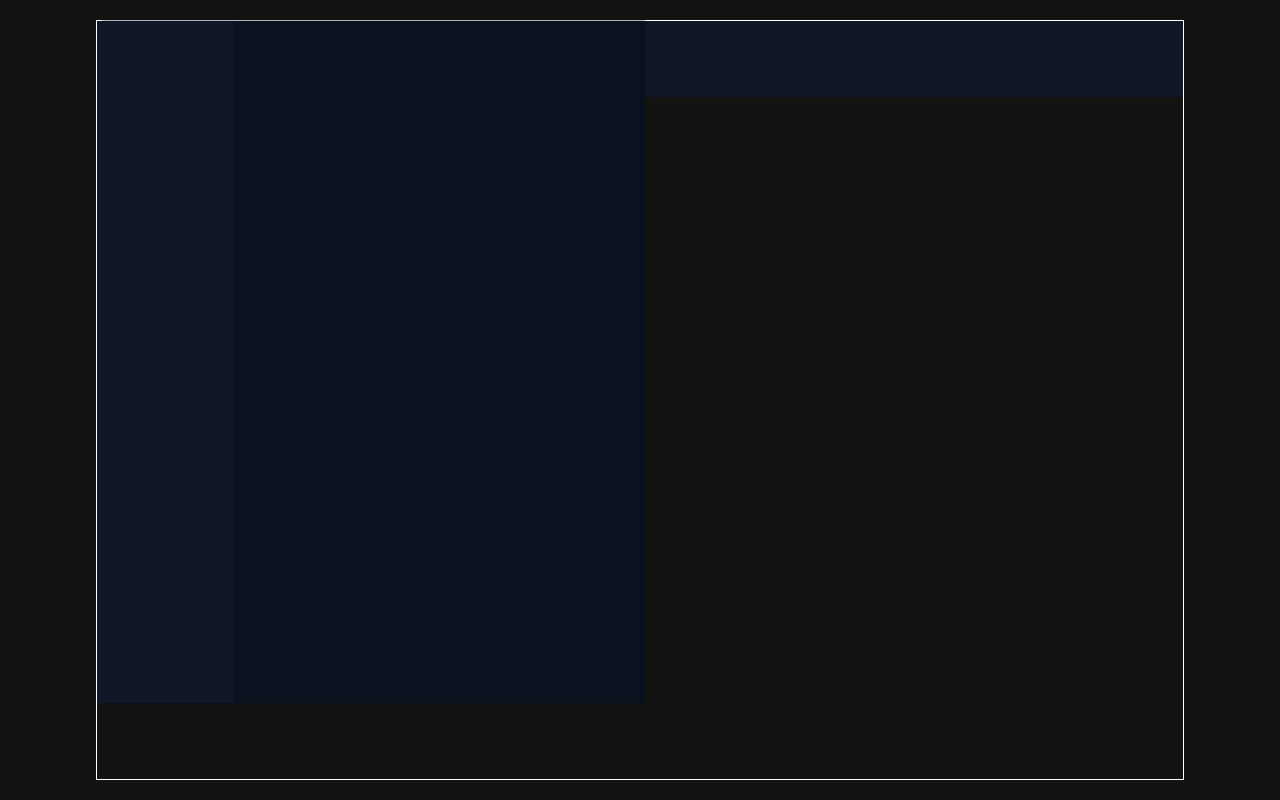
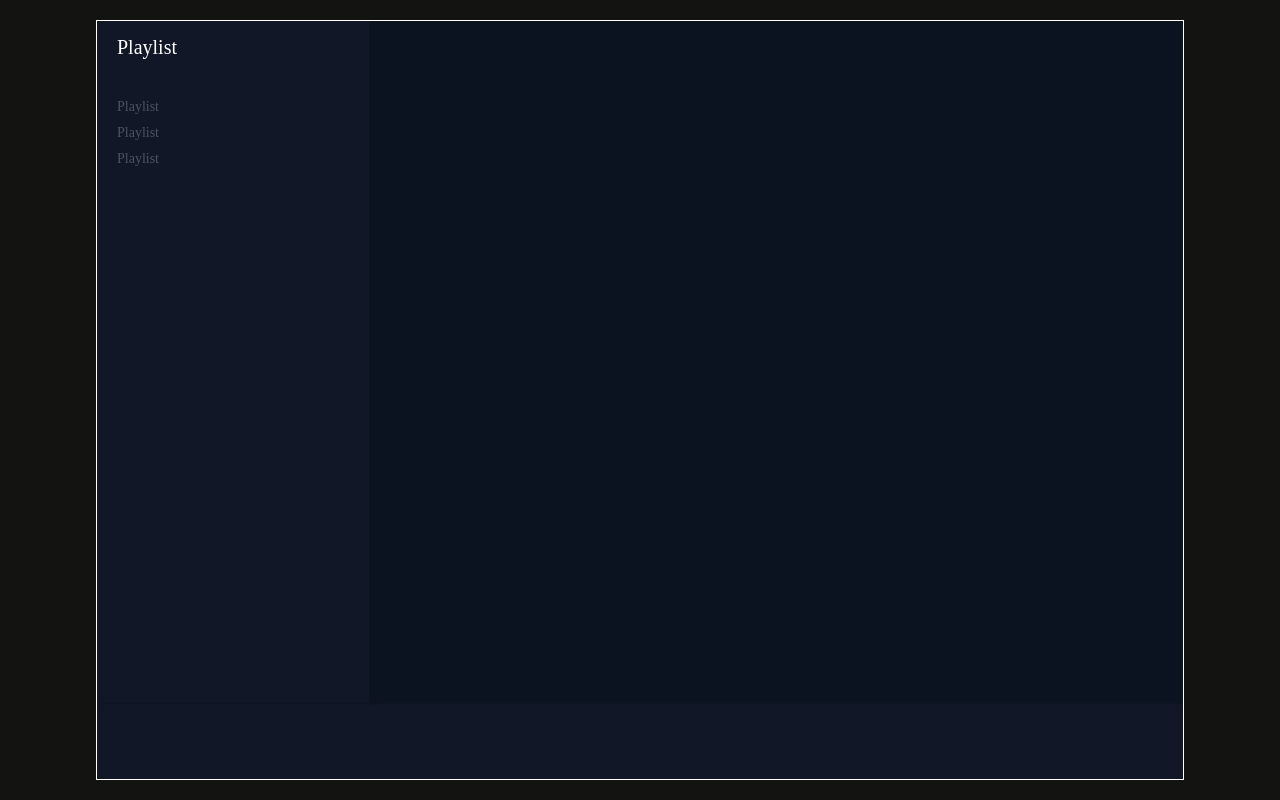
Before and after one commit to JustinFlo/Music-Player-main, a plain HTML site: page index.html in a window 1280 px wide. Drawn offline with Linux system fonts and the light colour scheme.

Commit message:
Started Playlist, added hover effect

```diff
--- a/index.html
+++ b/index.html
@@ -15,7 +15,14 @@
 
 <body>
     <header>
-    <div class="menu_slide"></div>
+    <div class="menu_slide">
+        <h1>Playlist</h1>
+        <div class="playlist">
+            <h4><span></span> Playlist</h4>
+            <h4><span></span> Playlist</h4>
+            <h4><span></span> Playlist</h4>
+        </div>
+    </div>
     <div class="song_slide"></div>
     <div class="master_play"></div>
 </header>
--- a/style.css
+++ b/style.css
@@ -18,6 +18,8 @@ header{
     height: 95%;
     border: 1px solid #fff;
     display: flex;
+    flex-wrap: wrap;
+    overflow: hidden;
 }
 
 header .menu_slide, .song_slide{
@@ -39,4 +41,28 @@ header .master_play{
     width: 100%;
     height: 10%;
     background: #111727;
+    box-shadow: 0px 3px 8px #090f1f;
 }
+
+header .menu_slide h1{
+    font-size: 20px;
+    margin: 15px 0px 0px 20px;
+    font-weight: 500;
+}
+
+header .menu_slide .playlist{
+    margin: 40px 0px 0px 20px;
+}
+
+header .menu_slide .playlist h4{
+    font-size: 14px;
+    font-weight: 400;
+    padding-bottom: 10px;
+    color: #4c5262;
+    transition: .3s linear;
+}
+
+header .menu_slide .playlist h4:hover{
+color: #fff;
+
+}
```
